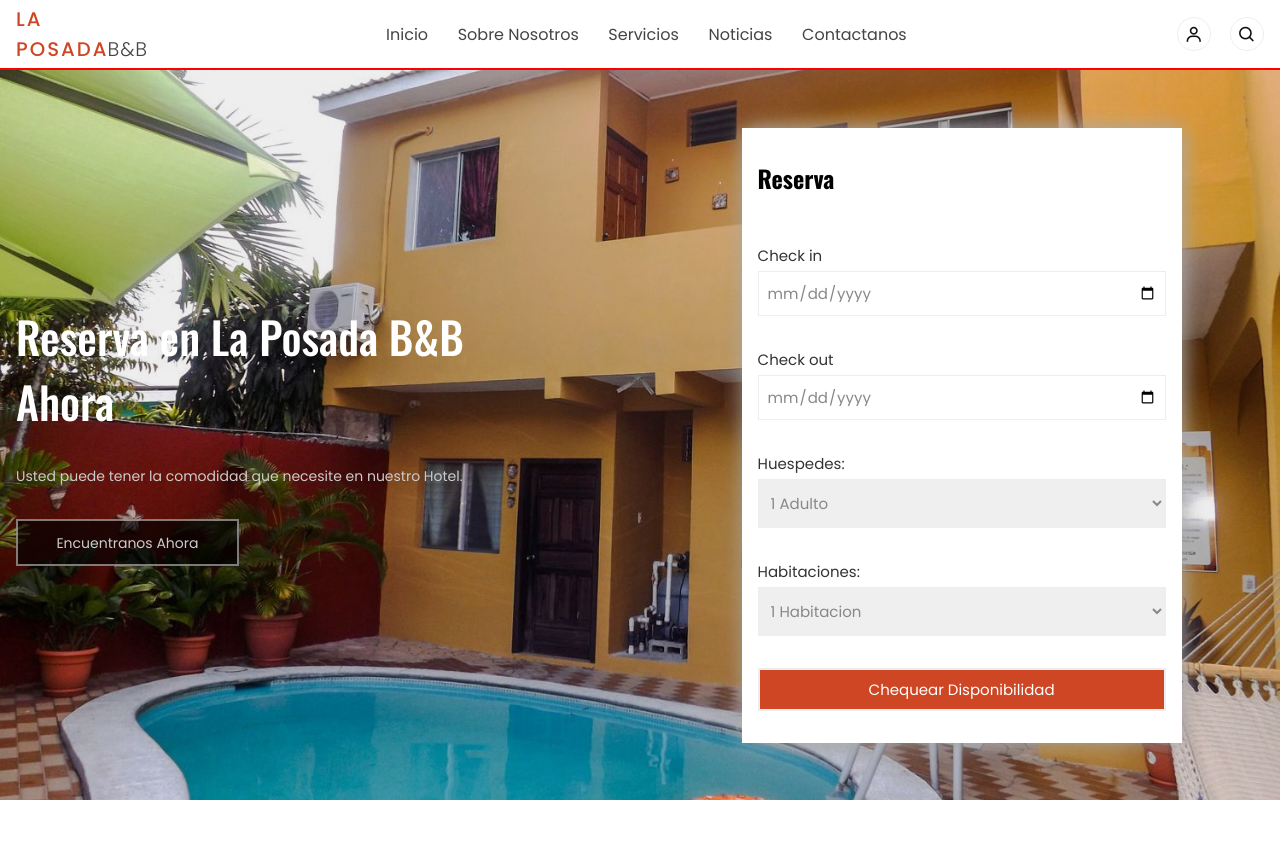
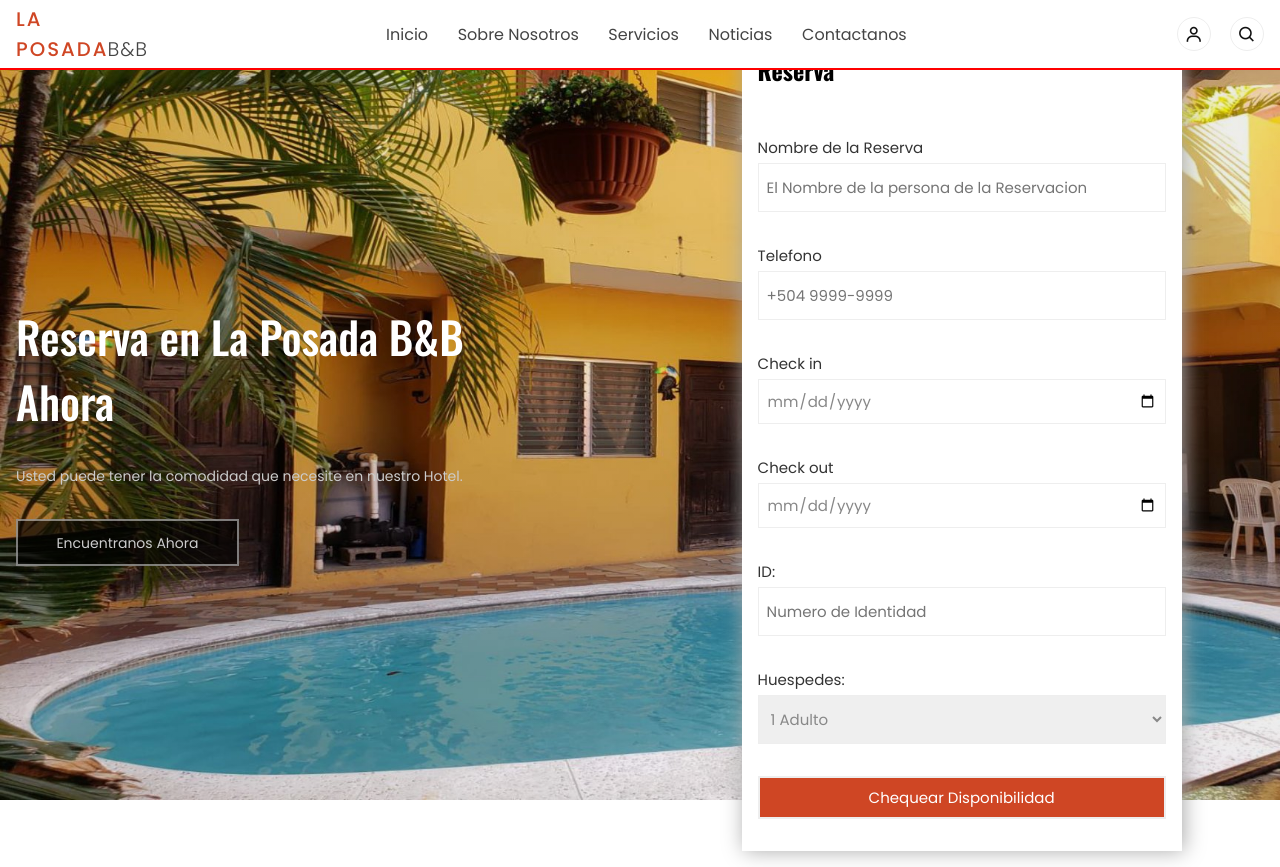
Before and after one commit to Asha-Coding/La-Posada-B-B, a Flask app: page / in a window 1280 px wide. Before the commit the page ends 800 px from the top, so only its background shows below. Run offline with Flask 3, Linux system fonts and the light colour scheme.

Commit message:
Fixing a lot of things

```diff
--- a/Archives/page.html
+++ b/Archives/page.html
@@ -1,5 +1,6 @@
 <!DOCTYPE html>
 <html lang="en">
+
 <head>
    <meta charset="UTF-8">
    <meta name="viewport" content="width=device-width, initial-scale=1.0">
@@ -7,6 +8,7 @@
    <link rel="stylesheet" href="/static/style.css">
    <link rel="stylesheet" href="https://cdnjs.cloudflare.com/ajax/libs/boxicons/2.1.0/css/boxicons.min.css">
 </head>
+
 <body>
    <header class="header" id="header">
       <nav class="navbar">
@@ -102,4 +104,5 @@
 
    <script src="/main.js"></script>
 </body>
+
 </html>
--- a/main.js
+++ /dev/null
@@ -1,6 +0,0 @@
-const menu = document.getElementById('menu')
-const navigation = document.getElementById('navigation')
-
-menu.addEventListener('click',() => {
-   navigation.classList.toggle('active');
-});
--- /dev/null
+++ b/static/js/script.js
@@ -0,0 +1,21 @@
+const menu = document.getElementById('menu')
+const navigation = document.getElementById('navigation')
+
+
+menu.addEventListener('click', () => {
+   navigation.classList.toggle('active');
+});
+
+const scriptURL = 'https://script.google.com/macros/s/AKfycbzuOXUaaXHCNICMu-Ogs3NxOxSD_bsPHkbPxVQskI7xGHObxX8uTjALl5ty0Y5lD8mo/exec'
+
+const form = document.forms['form']
+
+form.addEventListener('submit', e => {
+
+  e.preventDefault()
+
+  fetch(scriptURL, { method: 'POST', body: new FormData(form)})
+  .then(response => alert("Thank you! Form is submitted" ))
+  .then(() => { window.location.reload(); })
+  .catch(error => console.error('Error!', error.message))
+})
--- a/static/style.css
+++ b/static/style.css
@@ -138,9 +138,9 @@
    width: 100%;
    height: 100vh;
    min-height: 600px;
-   background: linear-gradient(#0001, #0001), url(/static/wallpaper.jpeg);
+   background: linear-gradient(#0001, #0001), url(/static/wallpaper4.jpeg);
    background-size: cover;
-   background-position: center;
+   /* background-position: center; */
    display: flex;
    flex-direction: column;
    justify-content: center;
--- a/templates/layout.html
+++ b/templates/layout.html
@@ -1,17 +1,19 @@
 <!DOCTYPE html>
-<html>
+<html lang="en">
+
 <head>
-     <meta charset="utf-8" />
-     <meta name="viewport" content="width=device-width, initial-scale=1" />
+   <meta charset="UTF-8">
+   <meta name="viewport" content="width=device-width, initial-scale=1.0">
    <title>{% block title %}La Posada B&B{% endblock %}</title>
    <link rel="stylesheet" href="/static/style.css">
    <link rel="stylesheet" href="https://cdnjs.cloudflare.com/ajax/libs/boxicons/2.1.0/css/boxicons.min.css">
 </head>
+
 <body>
    {% block heading %}{% endblock %}
    <header class="header" id="header">
       <nav class="navbar">
-         <a href="#" class="logo-link">
+         <a href="{{ url_for('home_page') }}" class="logo-link">
             La Posada<span>B&B</span>
          </a>
          <div class="navigation" id="navigation">
@@ -34,6 +36,7 @@
       {% endblock %}
    </main>
 
-    <script src="/main.js"></script>
+   <script src="/static/js/script.js"></script>
 </body>
+
 </html>
--- a/templates/page.html
+++ b/templates/page.html
@@ -27,7 +27,16 @@
             <div class="box">
                <h1 class="title">Reserva</h1>
 
-               <form action="" class="form">
+               <form method="post" action="" class="form">
+                  <div class="line">
+                     <label for="">Nombre de la Reserva</label>
+                     <input type="text" name="name" id="name" class="input"
+                        placeholder="El Nombre de la persona de la Reservacion">
+                  </div>
+                  <div class="line">
+                     <label for="">Telefono</label>
+                     <input type="tel" name="phone" id="phone" class="input" placeholder="+504 9999-9999">
+                  </div>
                   <div class="line">
                      <label for="">Check in</label>
                      <input type="date" name="in" id="in" class="input">
@@ -35,6 +44,10 @@
                   <div class="line">
                      <label for="">Check out</label>
                      <input type="date" name="out" id="out" class="input">
+                  </div>
+                  <div class="line">
+                     <label for="">ID:</label>
+                     <input type="text" name="id" id="id" class="input" placeholder="Numero de Identidad">
                   </div>
                   <div class="line">
                      <label for="">Huespedes:</label>
@@ -50,21 +63,8 @@
                      </select>
                   </div>
                   <div class="line">
-                     <label for="">Habitaciones:</label>
-                     <select name="habitaciones" id="Habitacioness" class="input">
-                        <option value="1">1 Habitacion</option>
-                        <option value="2">2 Habitaciones</option>
-                        <option value="3">3 Habitaciones</option>
-                        <option value="4">4 Habitaciones</option>
-                        <option value="5">5 Habitaciones</option>
-                        <option value="6">6 Habitaciones</option>
-                        <option value="7">7 Habitaciones</option>
-                        <option value="8">8 Habitaciones</option>
-                        <option value="9">9 Habitaciones</option>
-                     </select>
-                  </div>
-                  <div class="line">
-                     <button class="btn">Chequear Disponibilidad</button>
+                     <input type="submit" value="Chequear Disponibilidad" class="btn">
+                     <!-- <button class="btn">Chequear Disponibilidad</button> -->
                   </div>
                </form>
             </div>
```
Also changed, not shown: static/wallpaper4.jpeg (added), 2 other files. Lines whose indentation alone changed are shown as unchanged.
